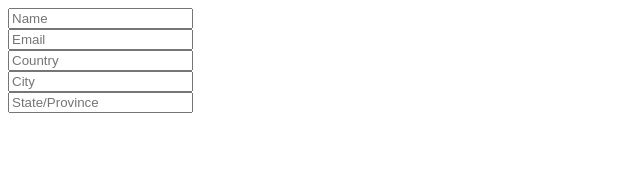
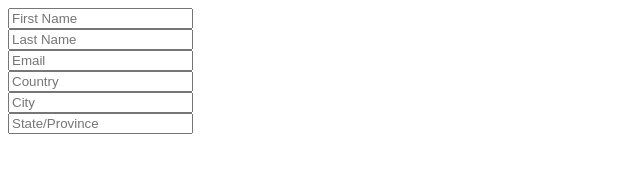
Before and after one commit to EvMad/cruddy-buddy, a website: page index.html in a window 1280 px wide. Shown: the whole page, without its empty margins (0-640 px from the left). Drawn offline with Linux system fonts and the light colour scheme.

Commit message:
added input form <div> for Last Name

```diff
--- a/index.html
+++ b/index.html
@@ -13,7 +13,11 @@
     <form>
         <div class="input-group">
             <span class="input-span"></span>
-            <input id="name" type="text" class="form-control" name="name" placeholder="Name">
+            <input id="firstName" type="text" class="form-control" name="firstName" placeholder="First Name">
+        </div>
+        <div class="input-group">
+            <span class="input-span"></span>
+            <input id="lastName" type="text" class="form-control" name="lastName" placeholder="Last Name">
         </div>
         <div class="input-group">
             <span class="input-span"></span>
```
